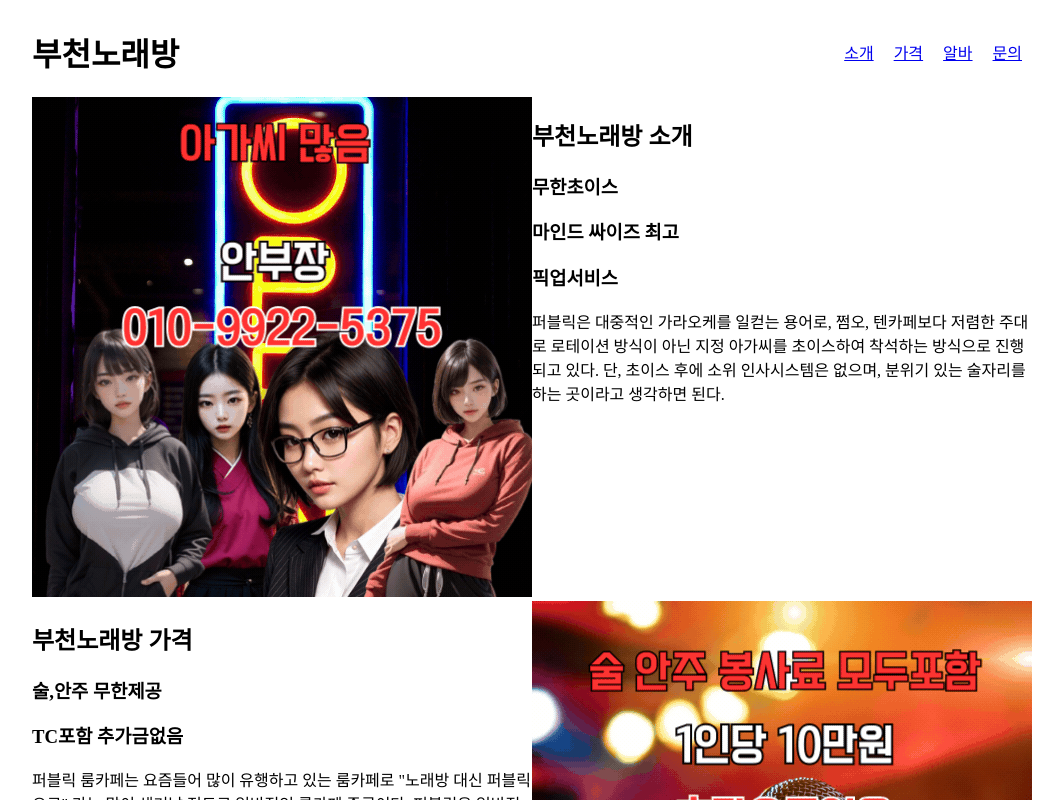
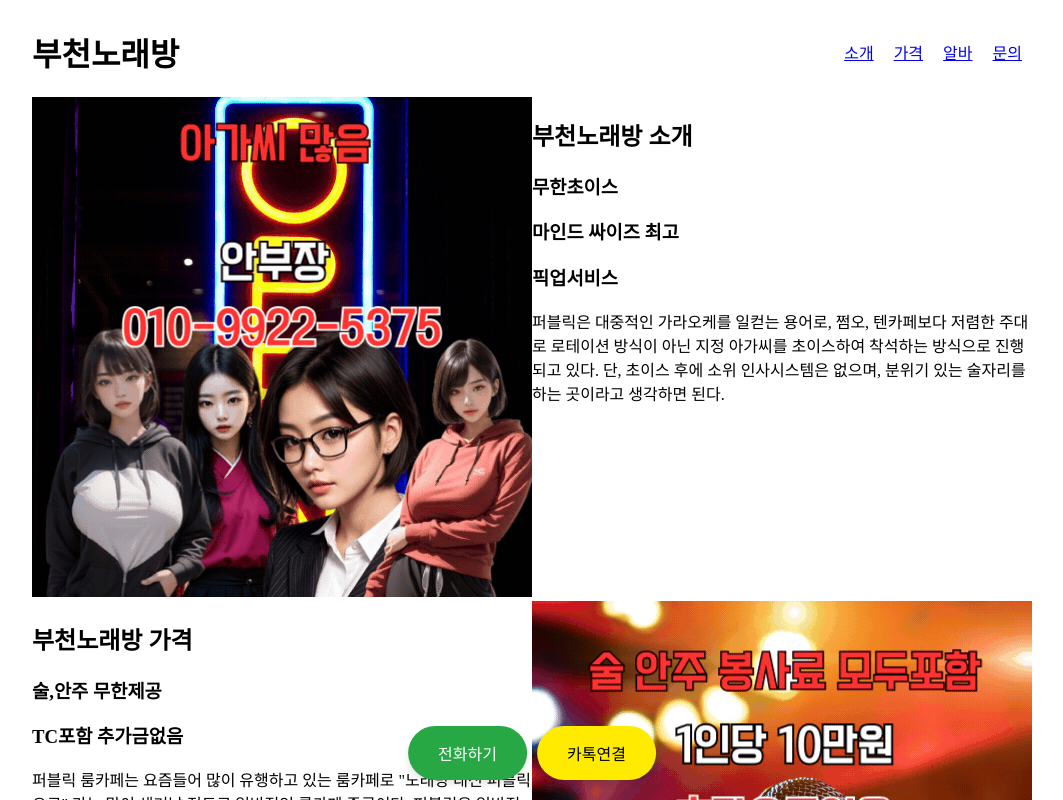
Before and after one commit to sproutbro/bucheon, a SvelteKit app: page / in a window 1280 px wide. Shown: the top 800 px of the page, without its empty margins (108-1171 px from the left). Built offline with nearby package versions, Linux system fonts and the light colour scheme.

Commit message:
전화연결 메타태그 추가

```diff
--- a/src/routes/+page.svelte
+++ b/src/routes/+page.svelte
@@ -13,8 +13,13 @@
   <title>부천노래방 아가씨많음 OIO-9922-5375 부천역노래방</title>
   <meta
     name="description"
-    content="부천노래방 | 부천퍼블릭가라오케 | 신중동노래방 | 부천퍼블릭 |
-    부천노래클럽 | 부천역노래클럽 | 부천상동노래클럽 | 신중동노래클럽"
+    content="
+    부천노래방 | 부천퍼블릭가라오케 | 신중동노래방 | 부천퍼블릭 |
+    부천노래클럽 | 부천역노래클럽 | 부천상동노래클럽 | 신중동노래클럽 |
+    신중동 퍼블릭 |신중동 가라오케 | 가라오케 | 신중동 하퍼 |
+    중동 하이퍼블릭 | 중동 퍼블릭 | 중동 노래클럽 | 부천 하퍼 |
+    부천하이퍼블릭 | 부천 퍼블릭 | 부천 하이퍼블릭 | 부천 노래클럽 |
+    신중동 노래클럽 | 중동 노래클럽 | 부천 선수 | 부천 아가씨"
   />
 </svelte:head>
 
@@ -52,6 +57,17 @@
     </div>
   </header>
   <main>
+    <!-- 버튼 -->
+
+    <div class="button-container">
+      <a href="tel:0109922-5375">
+        <button class="call-button">전화하기</button>
+      </a>
+      <a href="https://open.kakao.com/o/sG6uugtg">
+        <button class="kakao-button">카톡연결</button>
+      </a>
+    </div>
+
     <!-- 소개 -->
     <section id="about">
       <div class="section-container">
@@ -163,6 +179,35 @@
 </div>
 
 <style>
+  .button-container {
+    position: fixed;
+    bottom: 20px;
+    left: 50%;
+    transform: translateX(-50%);
+    display: flex;
+    flex-direction: row;
+    align-items: center;
+    gap: 10px;
+    white-space: nowrap;
+  }
+  .call-button,
+  .kakao-button {
+    padding: 15px 30px;
+    font-size: 16px;
+    border: none;
+    border-radius: 30px;
+    cursor: pointer;
+    box-shadow: 0px 4px 6px rgba(0, 0, 0, 0.1);
+    text-align: center;
+  }
+  .call-button {
+    background-color: #28a745;
+    color: white;
+  }
+  .kakao-button {
+    background-color: #ffeb00;
+    color: black;
+  }
   /*  */
   .header-container {
     display: flex;
```
Also changed, not shown: 1 other file (tests, documents, lock files or other folders).
